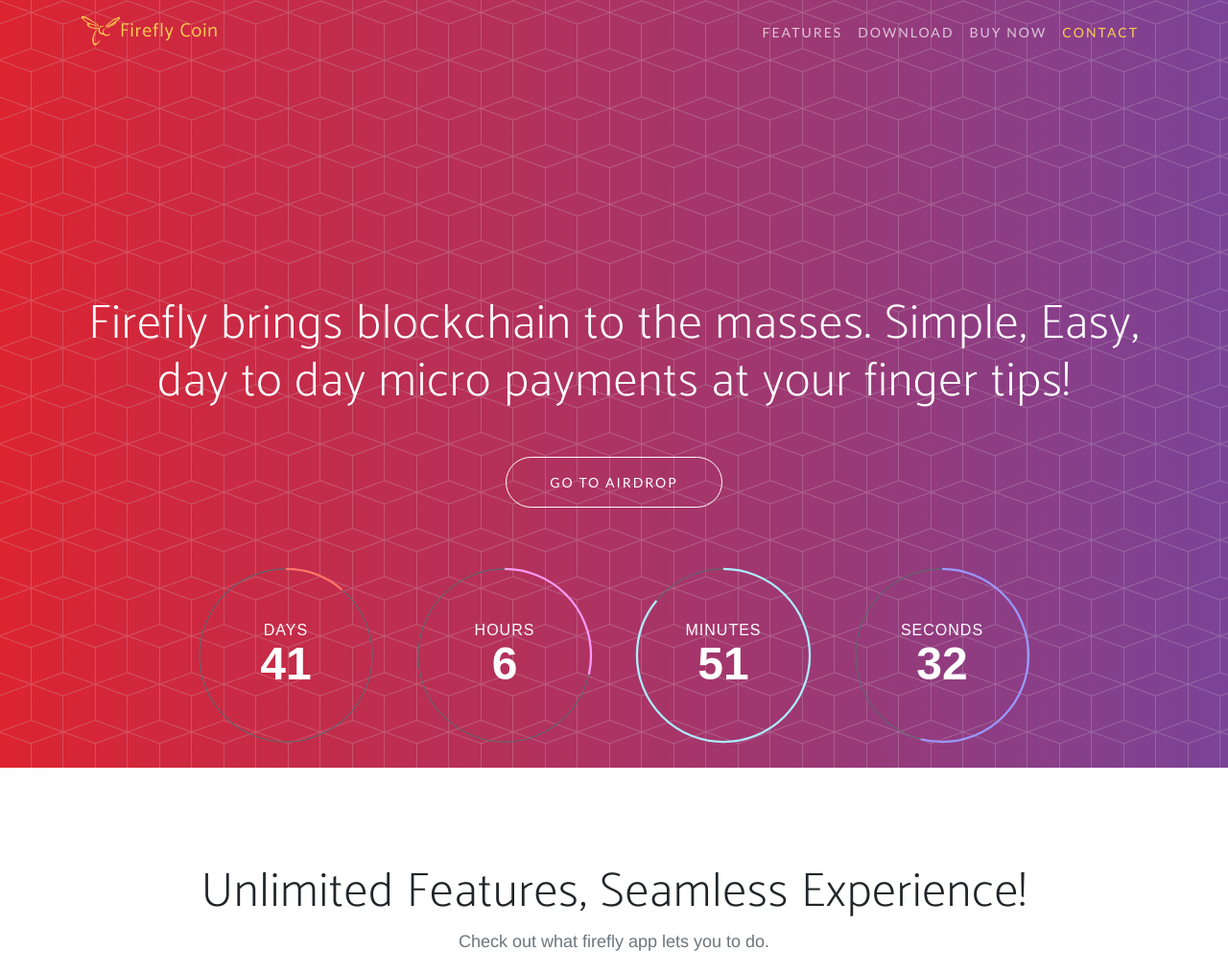
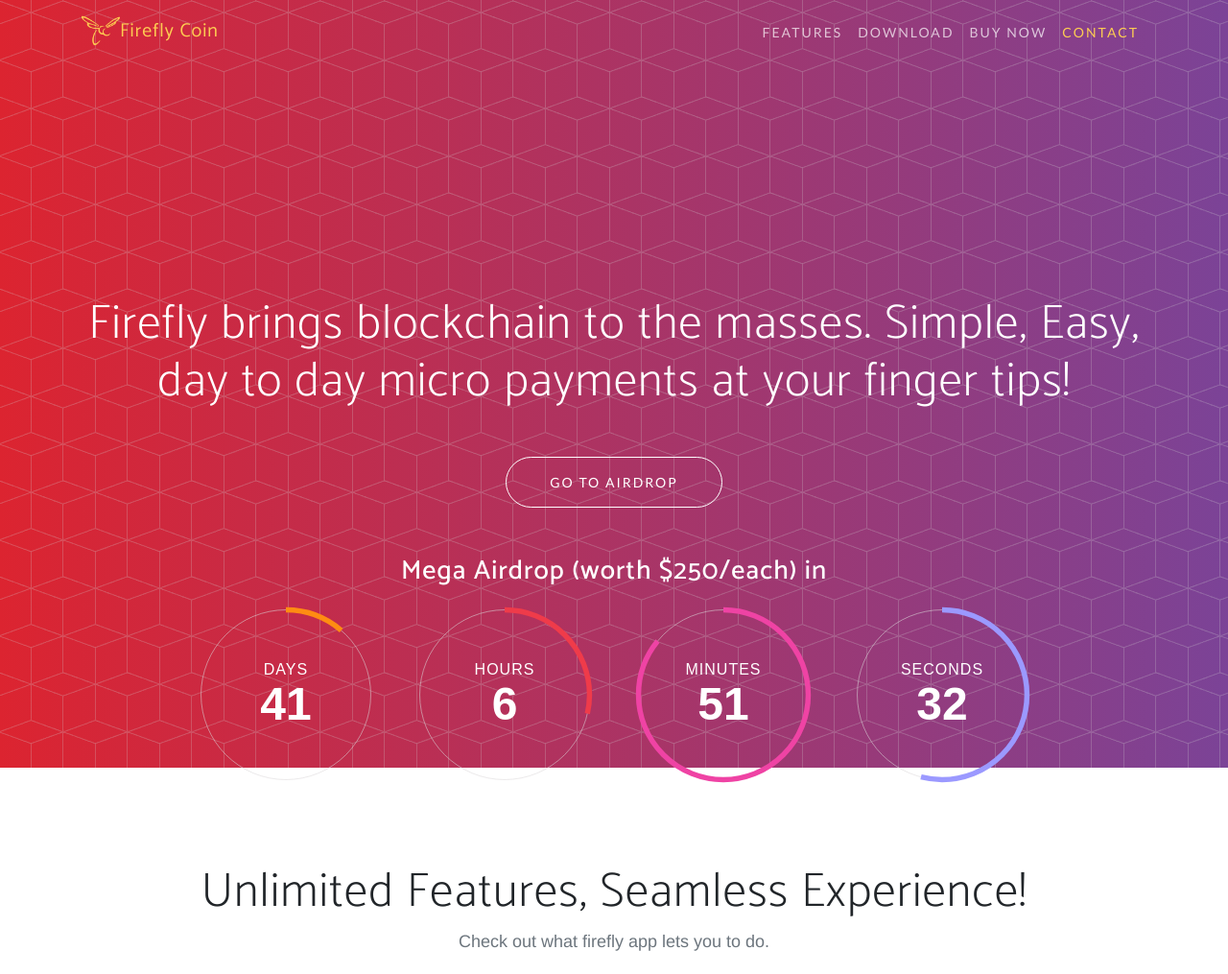
Before and after one commit to sandy912/Airdrop, a CodeIgniter app: page /Airdrop/index.php/user/index in a window 1280 px wide. Shown: the top 1015 px of the page at 96% size. Run offline with CodeIgniter, Linux system fonts and the light colour scheme; some libraries are stand-ins or nearby versions; some web fonts are replaced.

```diff
--- a/application/views/Footer.php
+++ b/application/views/Footer.php
@@ -26,23 +26,23 @@
 $( '.js-float-label-wrapper' ).FloatLabel();
 $("#DateCountdown").TimeCircles({
     "animation": "smooth",
-    "bg_width": 0.5,
-    "fg_width": 0.01,
-    "circle_bg_color": "#60686F",
+    "bg_width": 0.1,
+    "fg_width": 0.024,
+    "circle_bg_color": "#dbd6d9",
     "time": {
         "Days": {
             "text": "Days",
-            "color": "#ff7466",
+            "color": "#ff8c12",
             "show": true
         },
         "Hours": {
             "text": "Hours",
-            "color": "#ff99f5",
+            "color": "#ef3b4a",
             "show": true
         },
         "Minutes": {
             "text": "Minutes",
-            "color": "#adedff",
+            "color": "#ef43a4",
             "show": true
         },
         "Seconds": {
--- a/application/views/Main.php
+++ b/application/views/Main.php
@@ -30,7 +30,9 @@
             <div class="header-content container-one">
               <h1 class="mb-5">Firefly brings blockchain to the masses. Simple, Easy, day to day micro payments at your finger tips!</h1>
               <a href="#" class="btn btn-outline btn-xl text-center">Go to Airdrop</a>
+              <h3 class="mega-airdrop">Mega Airdrop (worth $250/each) in </h3>
             </div>
+
             <div id="DateCountdown" data-date="2018-06-25 00:00:00" style="width:80%;">
           </div>
         </div>
--- a/css/style.css
+++ b/css/style.css
@@ -627,3 +627,9 @@ input, textarea {
 	min-width: 320px;
 	margin: 0 auto;
 }
+
+.mega-airdrop {
+	position: relative;
+  top: 50px;
+  font-weight: 500;
+}
```
